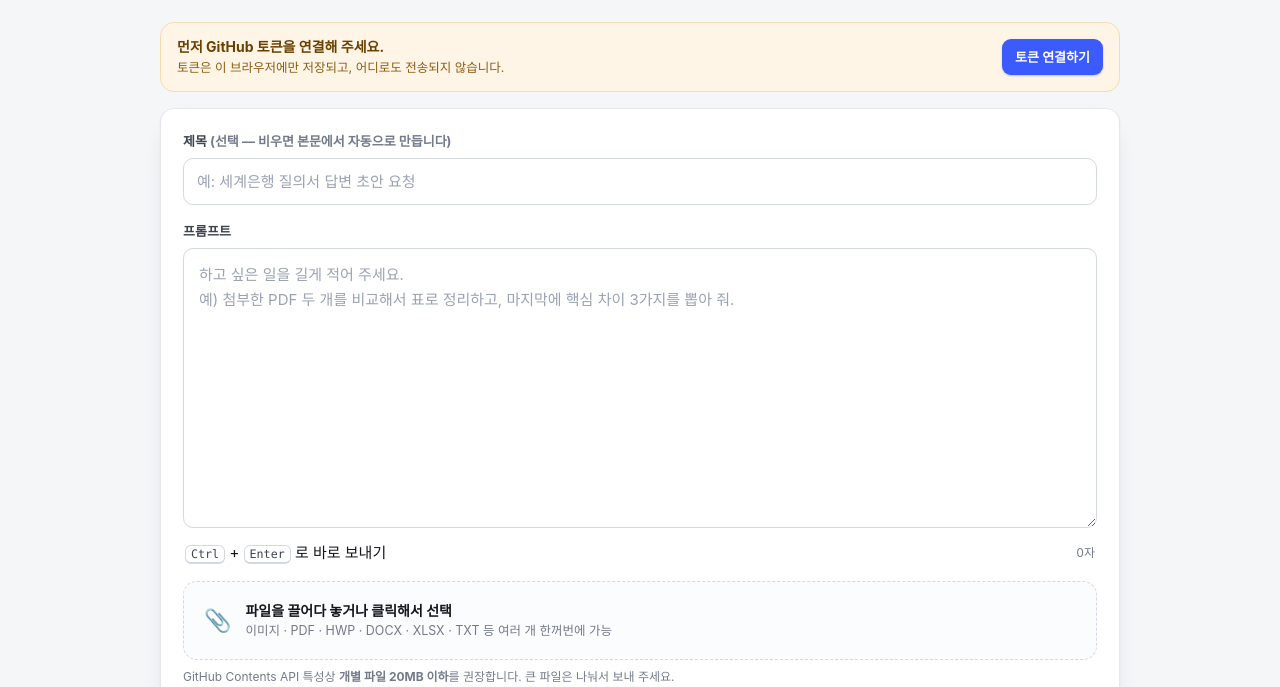
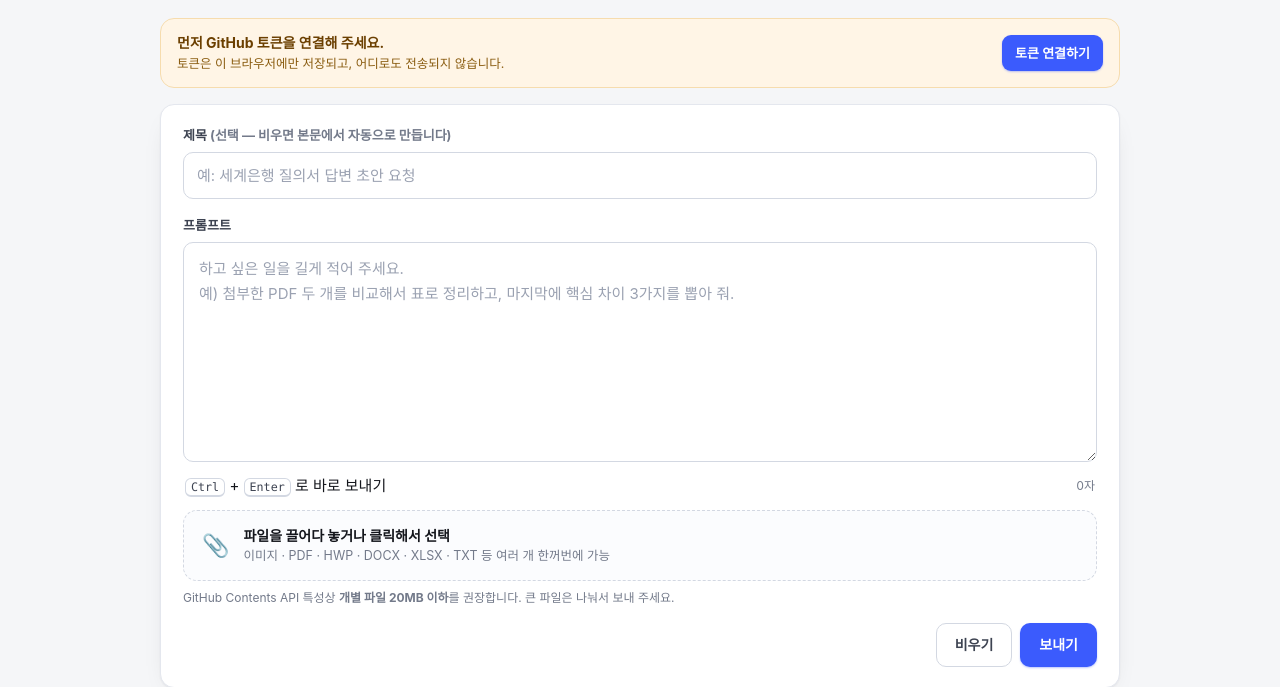
Before and after one commit to sogic8-web/pickle-pc, a plain HTML site: page index.html in a window 1280 px wide. Shown: the part 113-800 px from the top of the page. Drawn offline with Linux system fonts and the light colour scheme.

Commit message:
style: tighten vertical spacing for 1280x800

```diff
--- a/assets/style.css
+++ b/assets/style.css
@@ -86,13 +86,13 @@ kbd {
 .tab.is-active { color: var(--accent-ink); border-bottom-color: var(--accent); }
 
 /* ---------- 본문 ---------- */
-.main { flex: 1 0 auto; padding: 24px 20px 56px; }
+.main { flex: 1 0 auto; padding: 20px 20px 56px; }
 .panel { display: block; }
 .panel[hidden] { display: none; }
 
 .card {
   background: var(--card); border: 1px solid var(--line); border-radius: var(--radius);
-  box-shadow: var(--shadow); padding: 22px;
+  box-shadow: var(--shadow); padding: 20px 22px;
 }
 .card + .card, .card + .section-head, .section-head + .card { margin-top: 16px; }
 
@@ -114,19 +114,19 @@ kbd {
 }
 .input::placeholder, .textarea::placeholder { color: #9aa1b1; }
 .textarea {
-  min-height: 280px; resize: vertical; line-height: 1.65;
+  min-height: 220px; resize: vertical; line-height: 1.65;
   font-size: 15px; padding: 14px 15px;
 }
 .mono { font-family: var(--mono); font-size: 13.5px; }
 
-.under-input { display: flex; justify-content: space-between; align-items: center; margin: 7px 2px 16px; }
+.under-input { display: flex; justify-content: space-between; align-items: center; margin: 6px 2px 12px; }
 .counter { font-size: 12px; color: var(--muted); font-variant-numeric: tabular-nums; }
 
 /* ---------- 파일 첨부 ---------- */
 .dropzone {
   display: flex; align-items: center; gap: 14px; cursor: pointer;
   border: 1.5px dashed var(--line-strong); border-radius: var(--radius); background: #fbfcfe;
-  padding: 18px 20px; transition: border-color .15s, background .15s;
+  padding: 14px 18px; transition: border-color .15s, background .15s;
 }
 .dropzone:hover { border-color: #b9c2d6; background: #f7f9fd; }
 .dropzone.is-drag { border-color: var(--accent); background: var(--accent-weak); }
@@ -149,7 +149,7 @@ kbd {
 .filelist .fremove:hover { color: var(--danger); background: var(--danger-weak); }
 
 /* ---------- 보내기 줄 ---------- */
-.send-row { display: flex; align-items: center; justify-content: space-between; gap: 16px; margin-top: 20px; }
+.send-row { display: flex; align-items: center; justify-content: space-between; gap: 16px; margin-top: 16px; }
 .send-status { font-size: 13px; color: var(--muted); min-height: 18px; flex: 1 1 auto; }
 .send-status.is-err { color: var(--danger); }
 .send-status.is-ok { color: var(--ok); }
```
